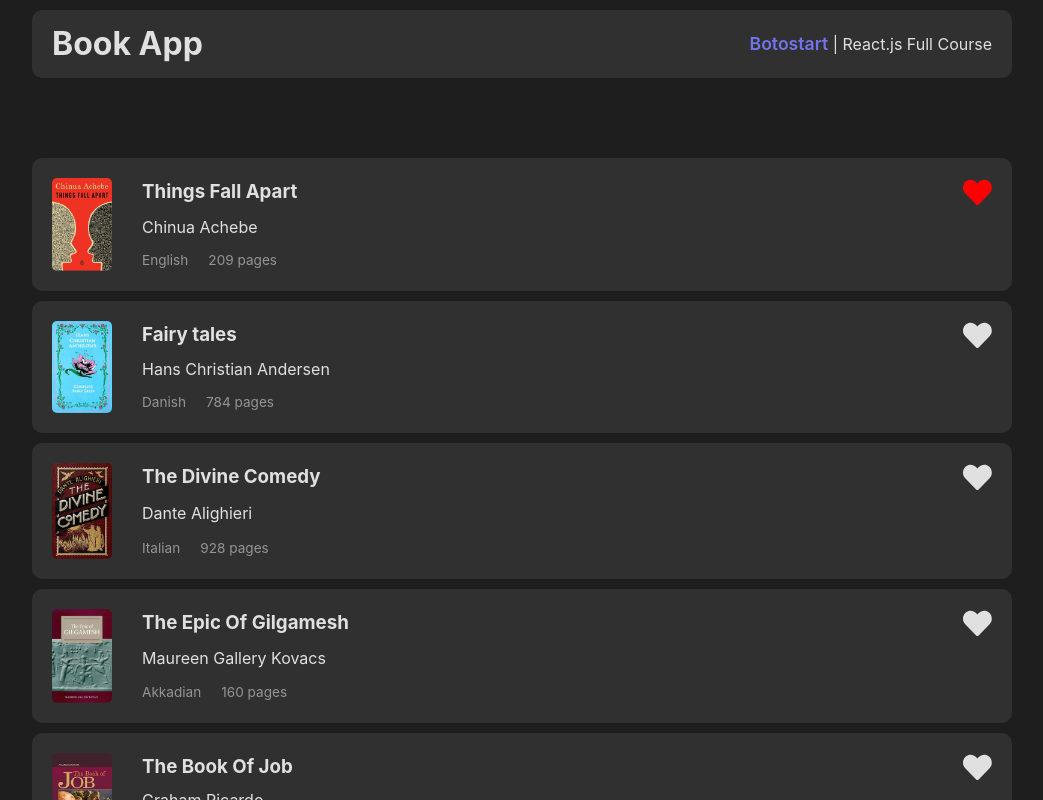
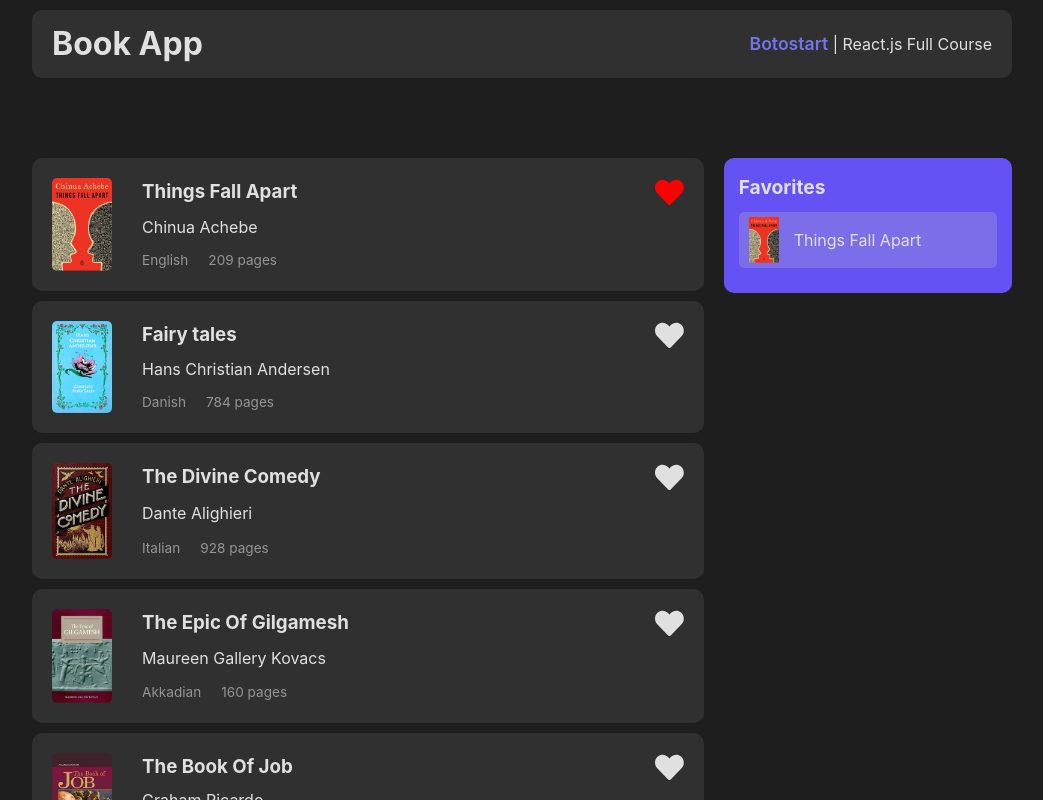
Before and after one commit to Yasaman471/bookApp, a React (Vite) app: page / in a window 1280 px wide. Both pictures are taken after a click on the button 1095 px from the left and 193 px from the top of the page. Shown: the top 800 px of the page, without its empty margins (118-1161 px from the left). Built offline with nearby package versions, Linux system fonts and the light colour scheme.

Commit message:
Book'S components taking shape and created SideCards Component and Styled

```diff
--- a/src/components/BookCard.jsx
+++ b/src/components/BookCard.jsx
@@ -3,12 +3,15 @@ import { FaHeart } from "react-icons/fa";
 
 import Styles from "./BookCard.module.css"
 
-function BookCard({data : {author,image,language,pages,title}}) {
+function BookCard({data,liledListHandler}) {
+
+  const {author,image,language,pages,title} = data;
 
   const [like,setLike] = useState(false)
 
 
   const likeHandler = ()=>{
+    liledListHandler(like,data)
     setLike(like=>!like)
   }
 
--- a/src/components/Books.jsx
+++ b/src/components/Books.jsx
@@ -1,15 +1,38 @@
+import { useState } from "react"
 import {books} from "../constants/mockData.js"
+
 import BookCard from "./BookCard.jsx"
+import SideCards from "./SideCards.jsx"
+
+import Styles from "./Books.module.css"
 
 function Books() {
+
+  const [liked,setLiked] = useState([])
+
+  const liledListHandler = (status,book) => {
+    if(status){
+      const newLikedList = liked.filter((i)=>(i.id !== book.id))
+      setLiked(newLikedList)
+    }else{
+      setLiked((liked)=>[...liked,book])
+    }
+  }
+
   return (
-    <div>
-      <div>
+    <div className={Styles.container}>
+      <div className={Styles.cards}>
         {books.map(book => (
-        <BookCard data={book}/>
+        <BookCard data={book}
+        key={book.id}
+        liledListHandler={liledListHandler}
+        />
         ))}
       </div>
-      <div></div>
+      {!!liked.length && <div className={Styles.favorites}>
+        <h4>Favorites</h4>
+        {liked.map(book => <SideCards key={book.id} data={book} />)}
+        </div>}
     </div>
   )
 }
--- /dev/null
+++ b/src/components/Books.module.css
@@ -0,0 +1,20 @@
+.container{
+    display: flex;
+
+}
+.cards{
+    flex: 2.6 1 0;
+    min-height: 100vh;
+}
+.favorites{
+    flex: 1 1 0;
+    height: fit-content;
+    padding: 15px;
+    background-color: #6552f4;
+    border-radius: 10px;
+    margin-left: 20px;
+}
+
+.favorites h4 {
+    font-size: 1.2rem;
+}
--- /dev/null
+++ b/src/components/SideCards.jsx
@@ -0,0 +1,12 @@
+import Styles from "./SideCards.module.css"
+
+function SideCards({data : {image,title}}) {
+  return (
+    <div className={Styles.container}>
+      <img src={image} alt={title} />
+      <p>{title}</p>
+    </div>
+  )
+}
+
+export default SideCards
--- /dev/null
+++ b/src/components/SideCards.module.css
@@ -0,0 +1,13 @@
+.container{
+    display: flex;
+    align-items: center;
+    padding: 5px 10px;
+    margin: 10px 0;
+    background-color: #7c6ee9;
+    border-radius: 5px;
+}
+
+.container img {
+    width: 30px;
+    margin-right: 15px;
+}
```
